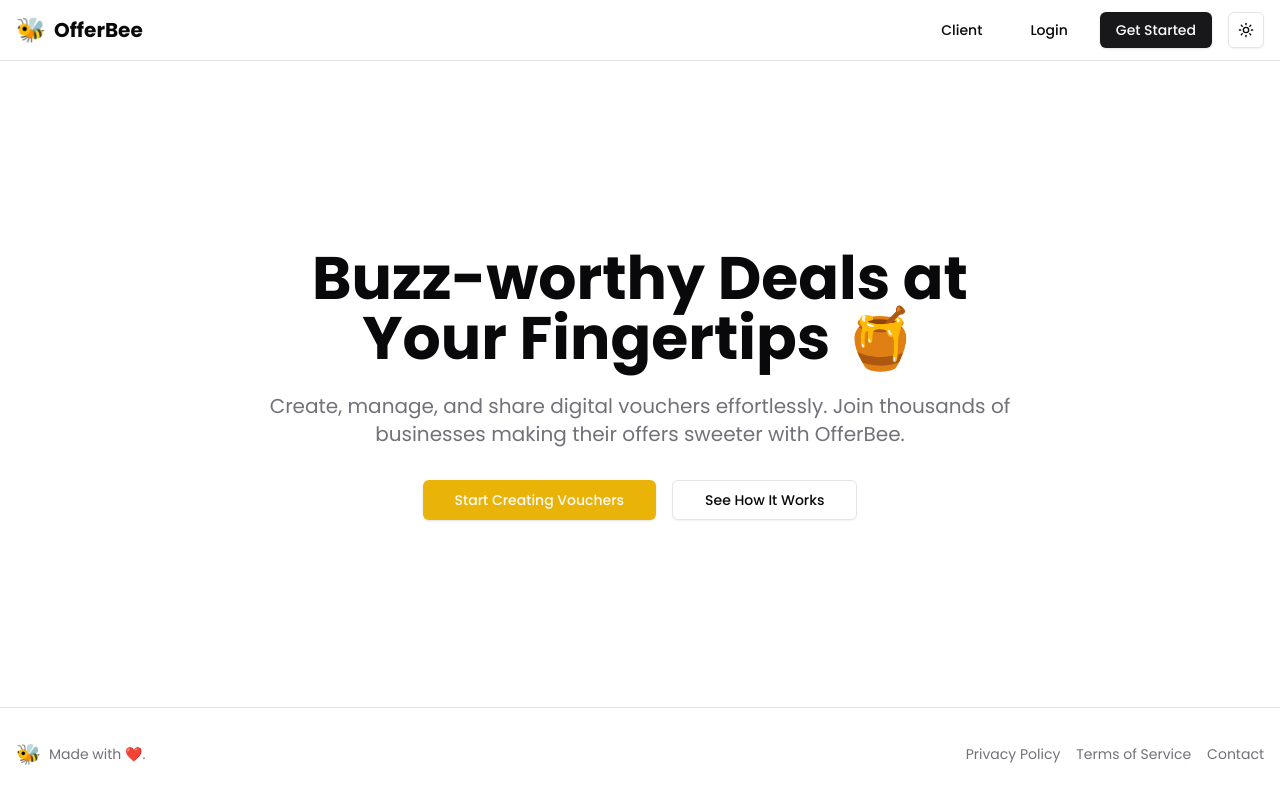
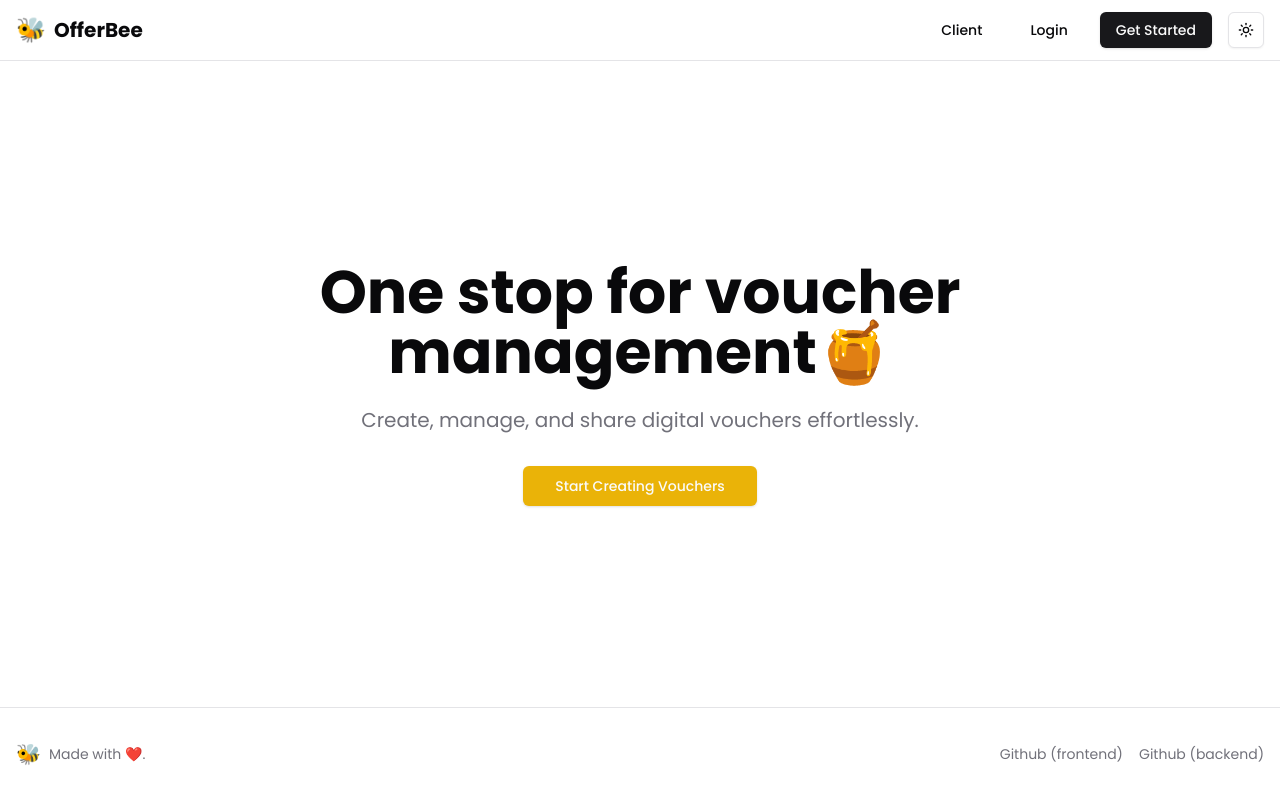
Before and after one commit to aayushbatham/offerbee-frontend, a Next.js app: page / in a window 1280 px wide. Built offline with nearby package versions, Linux system fonts and the light colour scheme.

Commit message:
updated footer and hero page

```diff
--- a/components/footer.tsx
+++ b/components/footer.tsx
@@ -12,14 +12,11 @@ export default function Footer() {
               </span>
             </div>
             <div className="flex gap-4">
-              <Link href="/privacy" className="text-sm text-muted-foreground hover:underline">
-                Privacy Policy
+              <Link href="https://github.com/aayushbatham/offerbee-frontend" className="text-sm text-muted-foreground hover:underline">
+                Github (frontend)
               </Link>
-              <Link href="/terms" className="text-sm text-muted-foreground hover:underline">
-                Terms of Service
-              </Link>
-              <Link href="/contact" className="text-sm text-muted-foreground hover:underline">
-                Contact
+              <Link href="https://github.com/aayushbatham/offerbee-backend" className="text-sm text-muted-foreground hover:underline">
+                Github (backend)
               </Link>
             </div>
           </div>
--- a/components/hero.tsx
+++ b/components/hero.tsx
@@ -7,11 +7,10 @@ export default function Hero() {
        <div className="container mx-auto px-4">
          <div className="max-w-3xl mx-auto text-center">
            <h1 className="text-4xl md:text-6xl font-bold mb-6">
-             Buzz-worthy Deals at Your Fingertips 🍯
+             One stop for voucher management🍯
            </h1>
            <p className="text-xl text-muted-foreground mb-8">
-             Create, manage, and share digital vouchers effortlessly. Join thousands of businesses
-             making their offers sweeter with OfferBee.
+             Create, manage, and share digital vouchers effortlessly.
            </p>
 
            <div className="flex flex-col sm:flex-row gap-4 justify-center">
@@ -20,9 +19,6 @@ export default function Hero() {
                Start Creating Vouchers
              </Button>
              </Link>
-             <Button size="lg" variant="outline">
-               See How It Works
-             </Button>
            </div>
          </div>
        </div>
```
